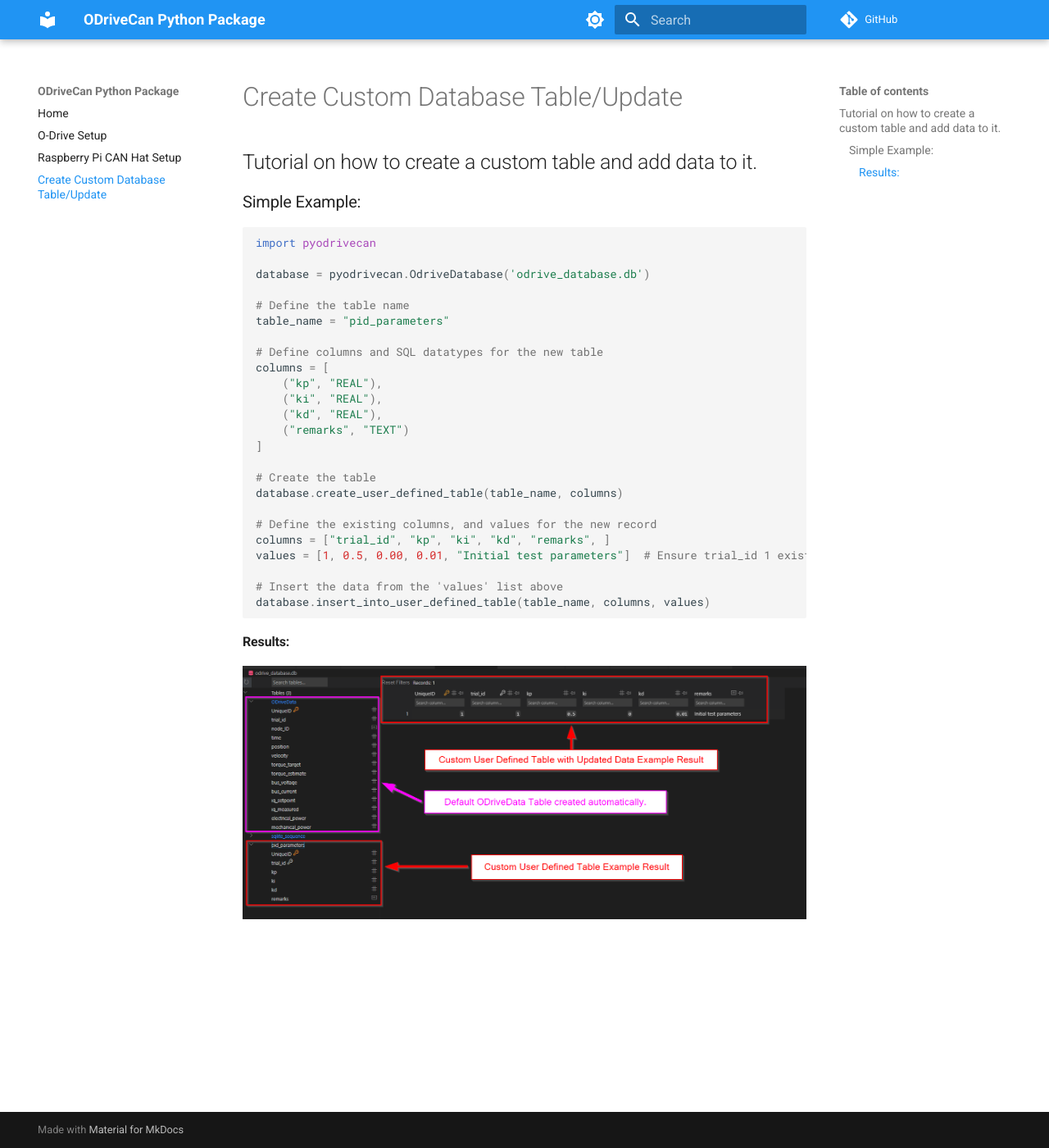
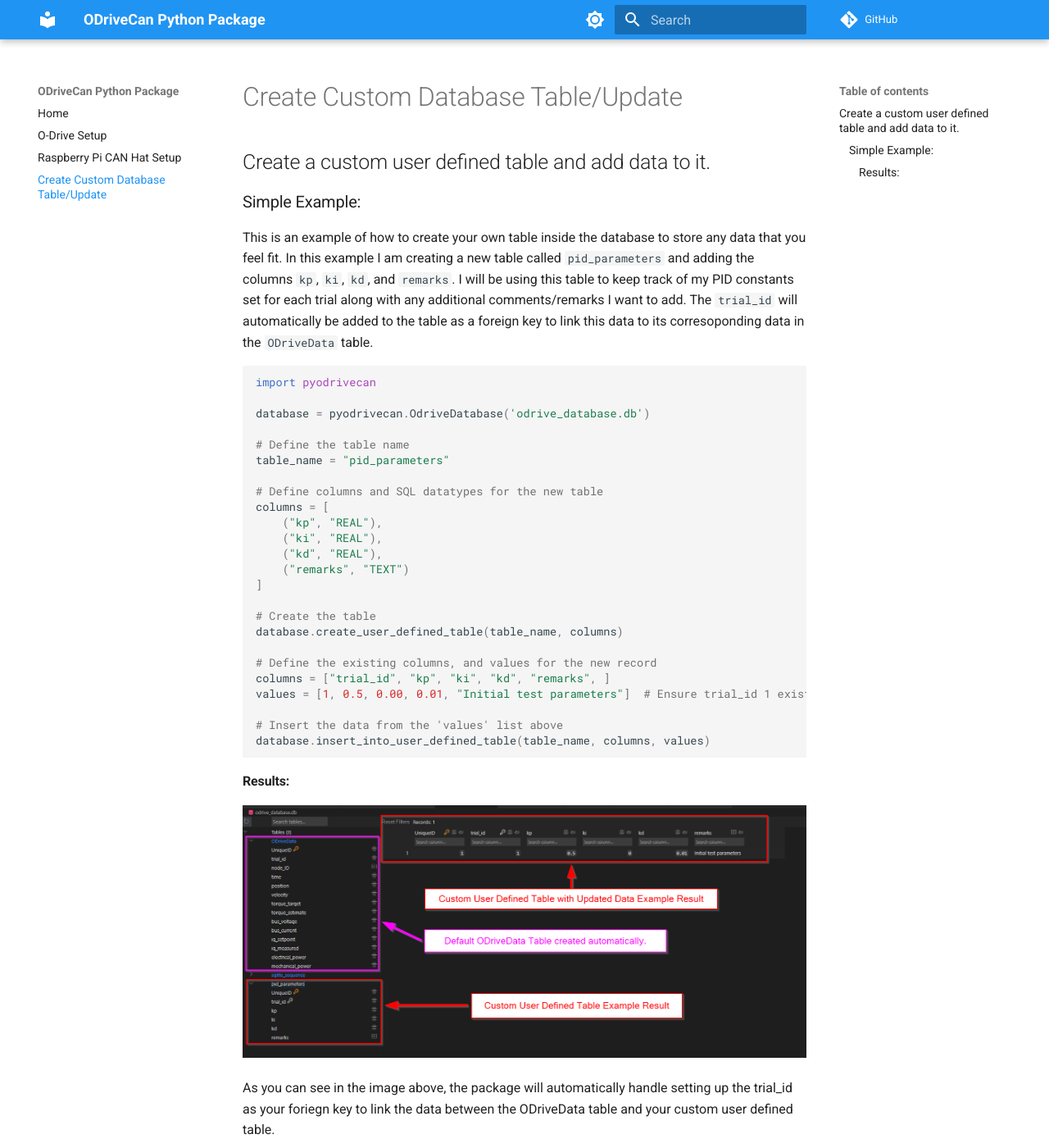
Before and after one commit to dylanballback/ODriveCan, an MkDocs documentation site: the page built from docs/database_userDefinedTable.md, in a window 1280 px wide and 1400 px high. Shown: the whole window at 82% size. Built offline with MkDocs 1.6.1 and Material for MkDocs 9.7.7, drawn with Linux system fonts in a browser that asks for light colours; comment, search, counter and statistics services are not loaded.

Commit message:
update docs

````diff
--- a/docs/database_userDefinedTable.md
+++ b/docs/database_userDefinedTable.md
@@ -1,6 +1,11 @@
-## Tutorial on how to create a custom table and add data to it.
+## Create a custom user defined table and add data to it.
 
 ### Simple Example:
+
+This is an example of how to create your own table inside the database to store any data that you feel fit.
+In this example I am creating a new table called `pid_parameters` and adding the columns `kp`, `ki`, `kd`, and `remarks`.
+I will be using this table to keep track of my PID constants set for each trial along with any additional comments/remarks I want to add.
+The `trial_id` will automatically be added to the table as a foreign key to link this data to its corresoponding data in the `ODriveData` table.
 
 ```python
 import pyodrivecan
@@ -32,3 +37,5 @@ database.insert_into_user_defined_table(table_name, columns, values)
 #### Results:
 
 ![User Defined Table Example Results](media/databaseMedia/ODriveCAN_example_database.png)
+
+As you can see in the image above, the package will automatically handle setting up the trial_id as your foriegn key to link the data between the ODriveData table and your custom user defined table.
````
